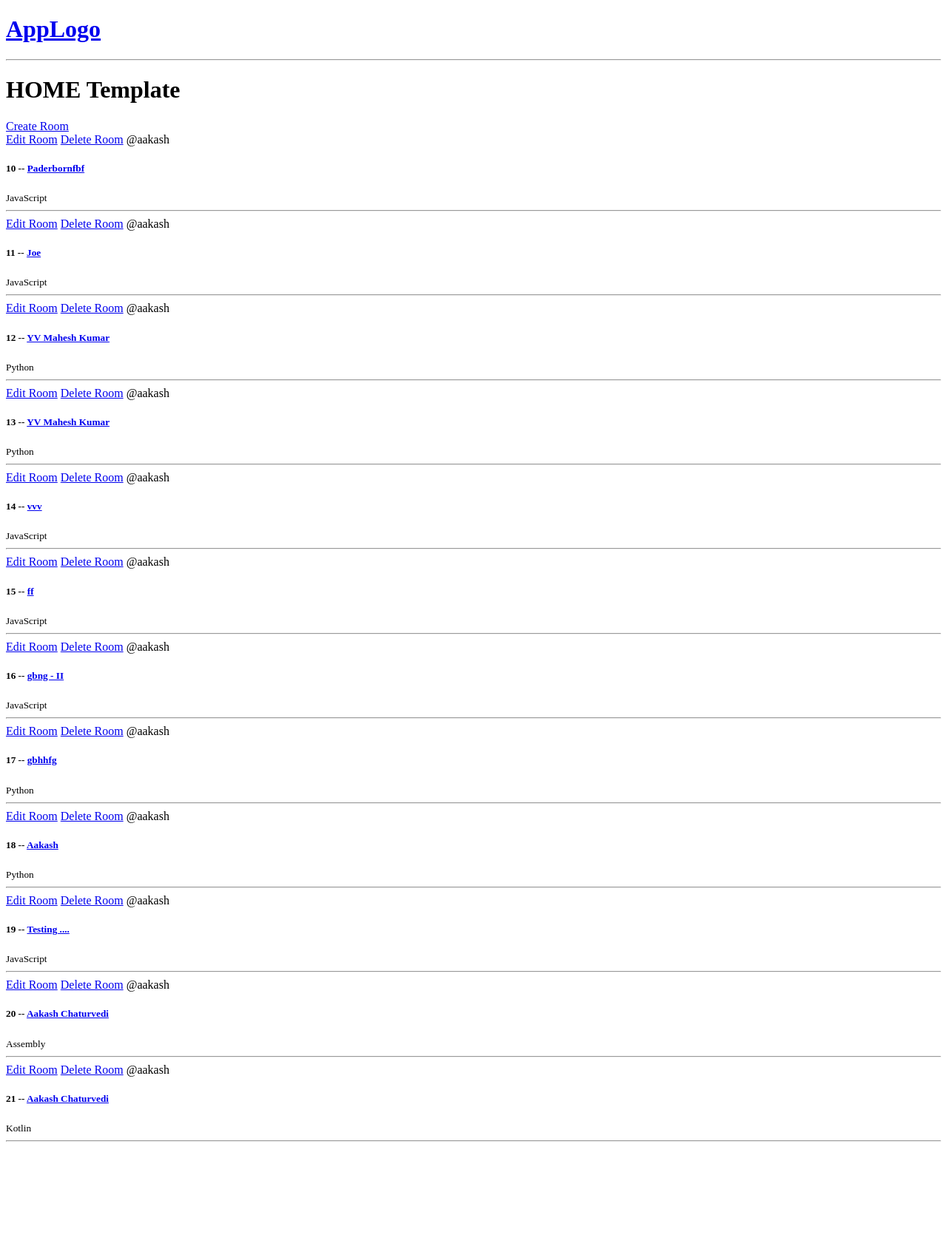
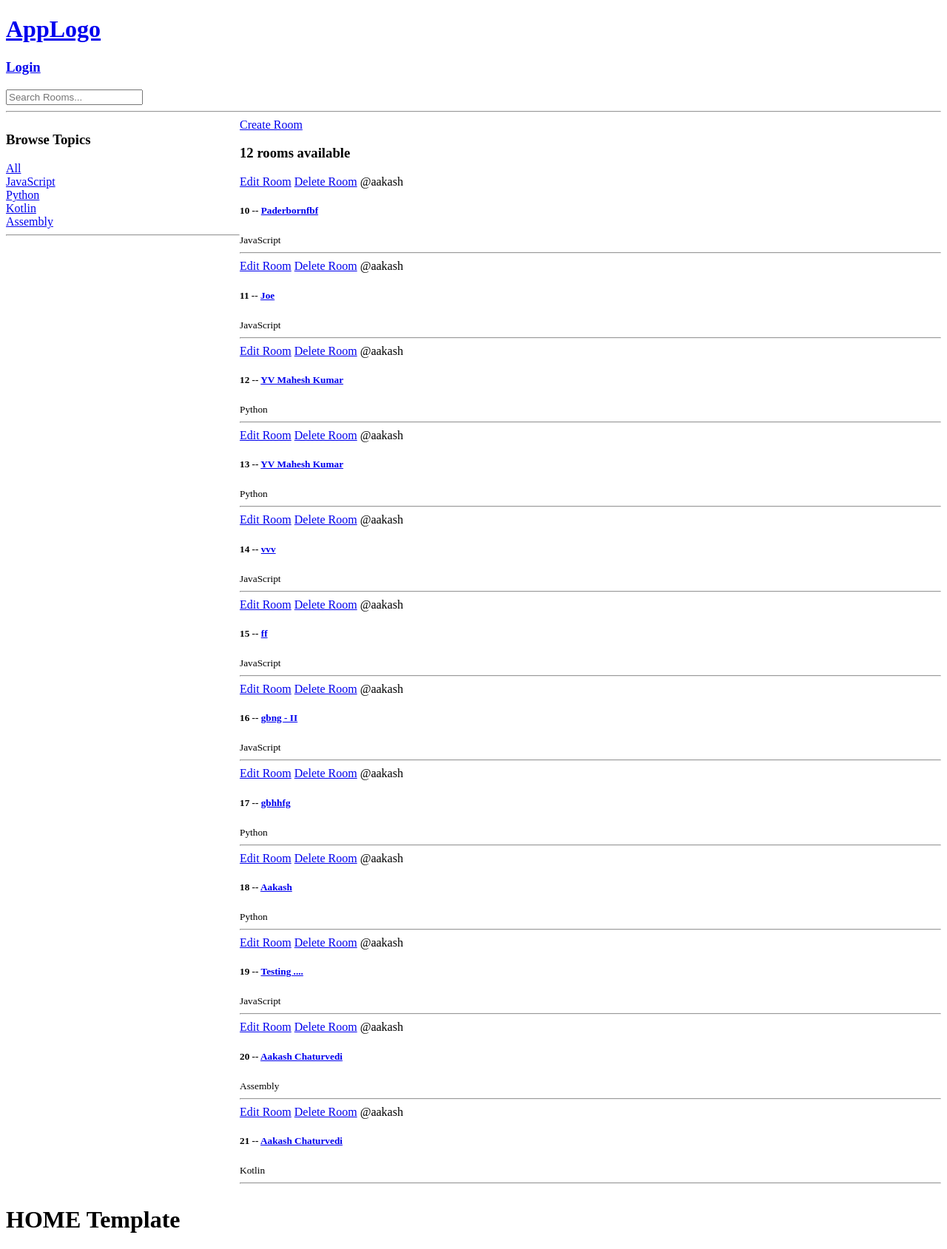
Before and after one commit to aakashRepoCodes/python-web-app-development, a Django app: page / in a window 1280 px wide. Shown: the whole page at 74% size. Before the commit the page ends 1544 px from the top, so only its background shows below. Run offline with Django 4.2, Linux system fonts and the light colour scheme; data comes from the database, SQL or seed files in the repository; both versions use the stored data as it was after the commit.

Commit message:
Added Search & Authentication

```diff
--- a/base/templates/base/home.html
+++ b/base/templates/base/home.html
@@ -2,12 +2,37 @@
 
 {% block content %}
 
-<h1> HOME Template</h1>
+<style>
+    .home-container {
+        display: grid;
+        grid-template-columns: 1fr 3fr;
+
+    }
+</style>
+
+<div class = "home-container">
+
+    <div>
+        <h3>Browse Topics</h3>
+
+        <a href="{% url 'home'%}">All </a>
+
+        {% for topic in topics %}
+           <div>
+
+             <a href="{% url 'home' %}?q={{topic.name}}">{{topic.name}}</a>
+
+           </div>
+        {% endfor %}
+
+        <hr>
+    </div>
 
     <div>
 
         <a href="{% url 'create-room' %}">Create Room</a>
 
+        <h3>{{room_count}} rooms available </h3>
 
         <div>
             {% for room in rooms %}
@@ -29,4 +54,9 @@
         </div>
     </div>
 
+</div>
+
+<h1> HOME Template</h1>
+
+
 {% endblock %}
--- a/base/urls.py
+++ b/base/urls.py
@@ -2,10 +2,10 @@ from django.urls import path
 from . import views
 
 urlpatterns = [
-    path('',  views.home, name = 'home'),
-    path('room/<str:pk>/',  views.rooms, name = 'room'),
-    path('create-room/',  views.create_room, name = 'create-room'),
-    path('update-room/<str:pk>',  views.update_room, name = 'update-room'),
-    path('delete-room/<str:pk>',  views.delete_room, name = 'delete-room'),
-
+    path("", views.home, name="home"),
+    path("login/", views.signin_signup, name="login"),
+    path("room/<str:pk>/", views.rooms, name="room"),
+    path("create-room/", views.create_room, name="create-room"),
+    path("update-room/<str:pk>", views.update_room, name="update-room"),
+    path("delete-room/<str:pk>", views.delete_room, name="delete-room"),
 ]
--- a/base/views.py
+++ b/base/views.py
@@ -1,61 +1,100 @@
 from django.http import HttpResponse
 from django.shortcuts import render, redirect
-from .models import Room
+from django.db.models import Q
+from django.contrib.auth import authenticate, login
+from .models import Room, Topic, User
 from .forms import RoomForm
 
 # Create your views here.
 
 chatrooms = [
-    {id:1, 'name': 'Python Chatroom'},
-    {id:2, 'name': 'JavaScript Chatroom'},
-    {id:3, 'name': 'Ruby Chatroom'},
+    {id: 1, "name": "Python Chatroom"},
+    {id: 2, "name": "JavaScript Chatroom"},
+    {id: 3, "name": "Ruby Chatroom"},
 ]
 
 
 def home(request):
-    chatrooms = Room.objects.all
-    return render(request,"base/home.html",{'rooms': chatrooms})
-    #return HttpResponse('Home Page')
+    queryParam = request.GET.get("q") if request.GET.get("q") != None else ""
+    topics = Topic.objects.all()
+
+    chatrooms = Room.objects.filter(
+        Q(topic__name__icontains=queryParam)
+        | Q(name__icontains=queryParam)
+        | Q(description__icontains=queryParam)
+    )
+
+    room_count = chatrooms.count()
+
+    return render(
+        request,
+        "base/home.html",
+        {"rooms": chatrooms, "topics": topics, "room_count": room_count},
+    )
+    #    return HttpResponse('Home Page')
 
 
 def rooms(request, pk):
-    room = Room.objects.get(id = pk)
-    context = {'room': room}
+    room = Room.objects.get(id=pk)
+    context = {"room": room}
     return render(request, "base/room.html", context)
-    #return HttpResponse('Rooms')
+    # return HttpResponse('Rooms')
 
 
 def create_room(request):
     form = RoomForm()
-    context = {'form': form}
+    context = {"form": form}
 
-    if request.method == 'POST':
+    if request.method == "POST":
         form = RoomForm(request.POST)
         if form.is_valid():
             form.save()
-        return redirect('home')
-    return render(request, 'base/room_form.html', context)
+        return redirect("home")
+    return render(request, "base/room_form.html", context)
+
 
 def update_room(request, pk):
-    room = Room.objects.get(id = pk)
-    form = RoomForm(instance = room)
+    room = Room.objects.get(id=pk)
+    form = RoomForm(instance=room)
 
     if request.method == "POST":
-        form = RoomForm(request.POST , instance=room )
+        form = RoomForm(request.POST, instance=room)
         if form.is_valid():
             form.save()
-        return redirect('home')
+        return redirect("home")
 
-    context = {'form': form}
-    return render(request, 'base/room_form.html', context)
+    context = {"form": form}
+    return render(request, "base/room_form.html", context)
+
 
 def delete_room(request, pk):
-    room = Room.objects.get(id = pk)
+    room = Room.objects.get(id=pk)
 
-    if request.method == 'POST':
+    if request.method == "POST":
         room.delete()
-        return redirect('home')
+        return redirect("home")
 
-    context = {'obj': room}
+    context = {"obj": room}
 
-    return render(request, 'base/delete_room.html', context)
+    return render(request, "base/delete_room.html", context)
+
+
+def signin_signup(request):
+    if request.method == "POST":
+        username = request.POST.get("username")
+        password = request.POST.get("password")
+
+        try:
+            user = User.objects.get(username=username)
+        except:
+            print("no such user")
+
+        user = authenticate(request=request, username=username, password=password)
+
+        if user is not None:
+            print("Login sucesss...")
+            return redirect("home")
+        else:
+            print("Login failed")
+
+    return render(request, "base/signin_signup.html", {})
--- a/templates/navbar.html
+++ b/templates/navbar.html
@@ -2,4 +2,15 @@
     <h1> AppLogo </h1>
 </a>
 
+
+<a href="/login">
+    <h3> Login </h3>
+</a>
+
+<form method="GET" action="{% url 'home'%}">
+
+    <input type="text" name="q" placeholder="Search Rooms...">
+
+</form>
+
 <hr>
```
Also changed, not shown: base/templates/base/signin_signup.html (added, +24 -0 lines), base/apps.py (line endings or trailing spaces), db.sqlite3. Lines whose indentation alone changed are shown as unchanged.
